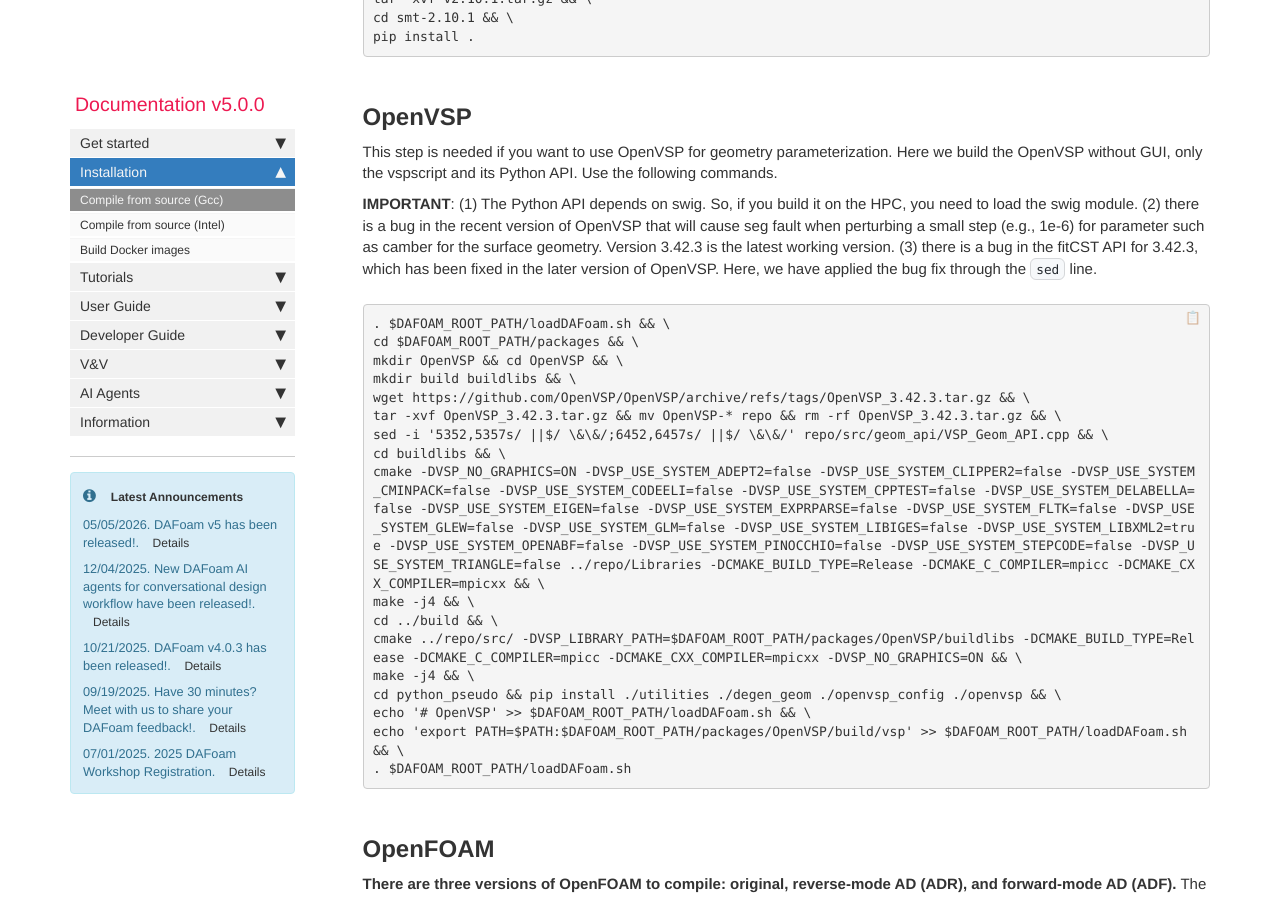
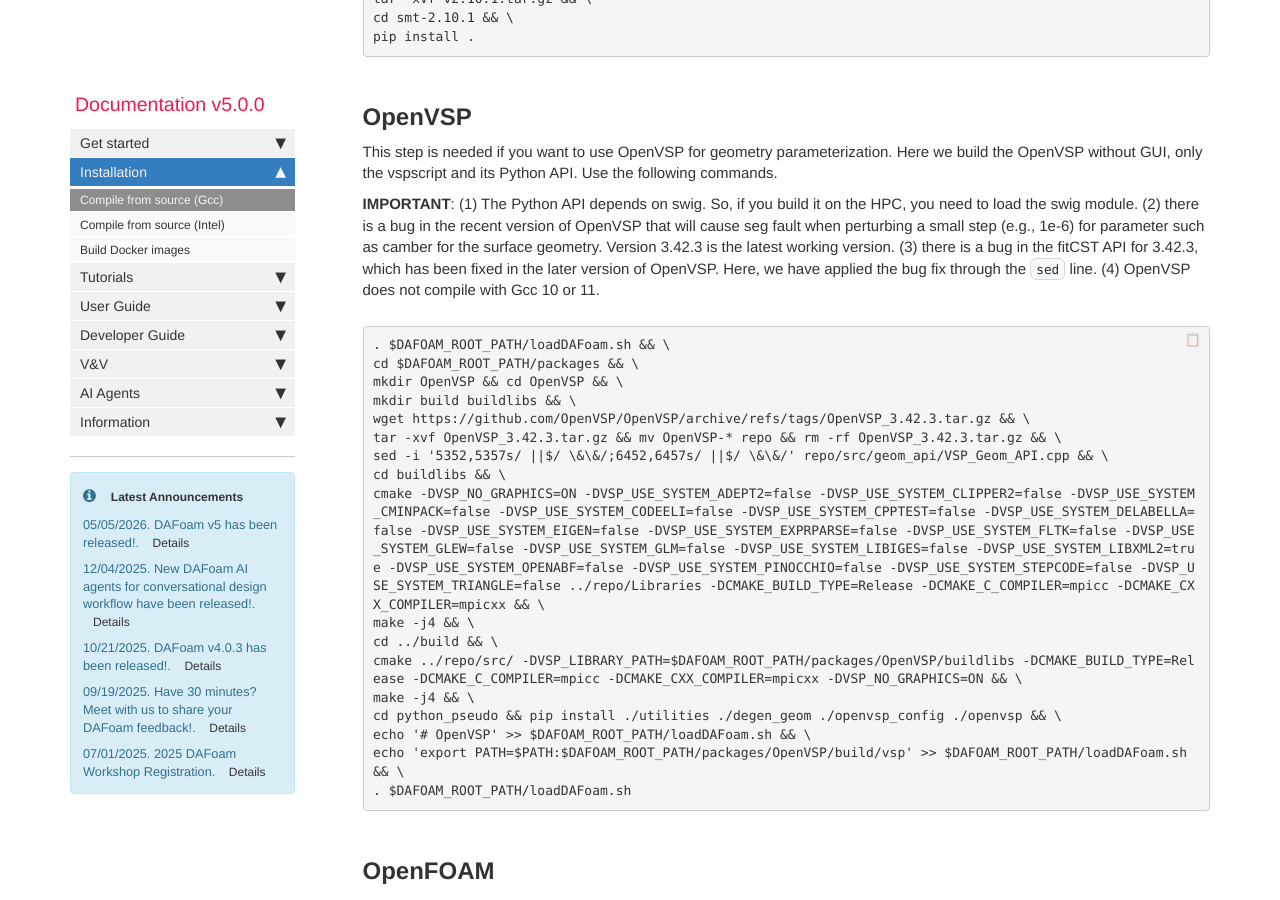
Before and after one commit to DAFoam/DAFoam.github.io, a Jekyll site: the page built from pages/mydoc/mydoc_installation_source.md, in a window 1280 px wide and 900 px high, scrolled down 6177 px. Built offline with Jekyll 4.4.1, drawn with Linux system fonts in a browser that asks for light colours; comment, search, counter and statistics services are not loaded.

Commit message:
content update

```diff
--- a/pages/mydoc/mydoc_installation_source.md
+++ b/pages/mydoc/mydoc_installation_source.md
@@ -267,7 +267,7 @@ pip install .
 
 This step is needed if you want to use OpenVSP for geometry parameterization. Here we build the OpenVSP without GUI, only the vspscript and its Python API. Use the following commands.
 
-**IMPORTANT**: (1) The Python API depends on swig. So, if you build it on the HPC, you need to load the swig module. (2) there is a bug in the recent version of OpenVSP that will cause seg fault when perturbing a small step (e.g., 1e-6) for parameter such as camber for the surface geometry. Version 3.42.3 is the latest working version. (3) there is a bug in the fitCST API for 3.42.3, which has been fixed in the later version of OpenVSP. Here, we have applied the bug fix through the `sed` line.
+**IMPORTANT**: (1) The Python API depends on swig. So, if you build it on the HPC, you need to load the swig module. (2) there is a bug in the recent version of OpenVSP that will cause seg fault when perturbing a small step (e.g., 1e-6) for parameter such as camber for the surface geometry. Version 3.42.3 is the latest working version. (3) there is a bug in the fitCST API for 3.42.3, which has been fixed in the later version of OpenVSP. Here, we have applied the bug fix through the `sed` line. (4) OpenVSP does not compile with Gcc 10 or 11.
 
 <pre>
 . $DAFOAM_ROOT_PATH/loadDAFoam.sh && \
```
